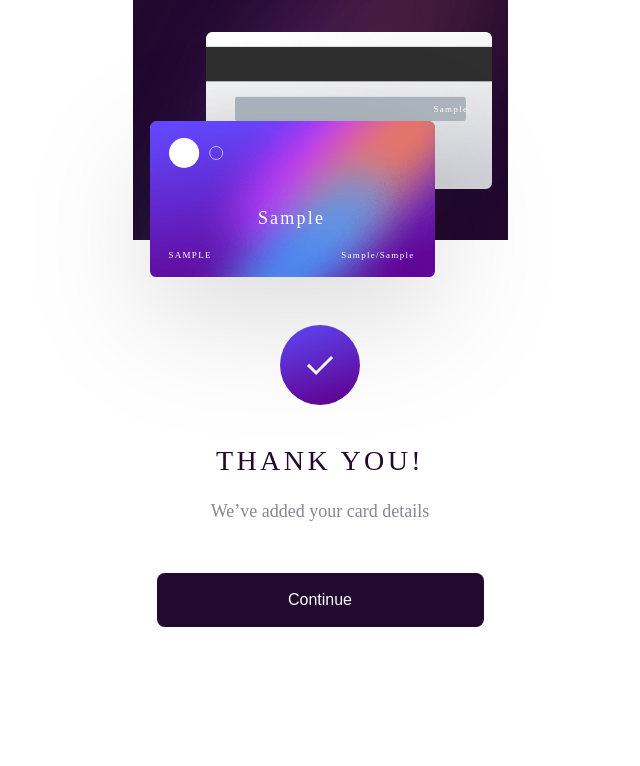
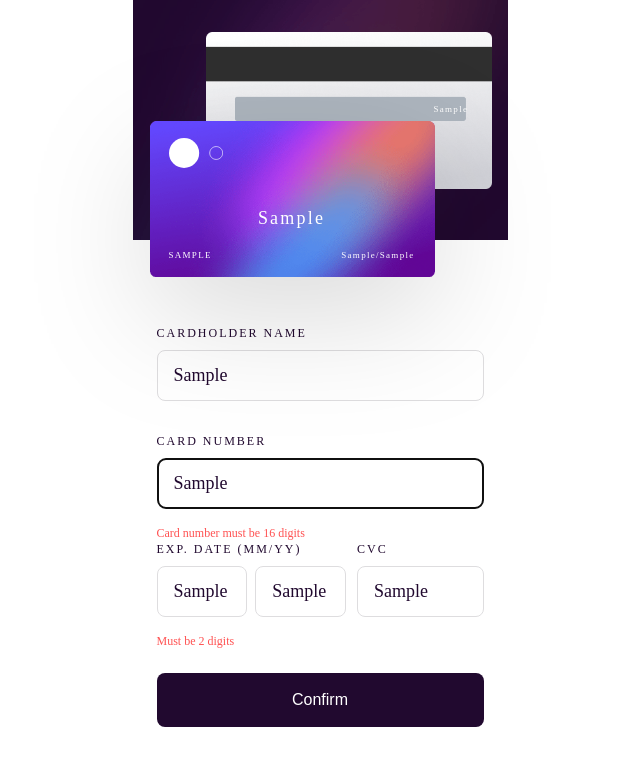
Before and after one commit to roodhouse/frontend-mentor-interactive-card, a React (Create React App) app: page / in a window 1280 px wide. Both pictures are taken after typing "Sample", "Sample", "Sample", "Sample", "Sample" into the empty fields and a click on the input "Confirm". Shown: the top 766 px of the page, without its empty margins (320-960 px from the left). Built offline with nearby package versions, Linux system fonts and the light colour scheme; the HTML template or start-up script is replaced by a standard one.

Commit message:
more error work

```diff
--- a/src/components/bottom/Form.jsx
+++ b/src/components/bottom/Form.jsx
@@ -24,12 +24,15 @@ function Form({ recordName, recordNumber, recordMonth, recordYear, recordCvc })
   }
 
   function onError(e) {
-    console.log(e.cardHolderName.message)
-    console.log(e)
-
-    for (const error in e ) {
+    for (let error in e ) {
       console.log(error)
+      if (error === 'cardHolderExpYear') {
+        console.log('true')
+        error = 'cardHolderExpMonth'
+        console.log(error)
+      }
       const errorDiv = document.getElementById(error +'Error').firstChild
+      console.log(errorDiv)
       errorDiv.style.display = 'block'
     }
   }
@@ -42,14 +45,14 @@ function Form({ recordName, recordNumber, recordMonth, recordYear, recordCvc })
             <CardHolderName register={register} recordName={recordName} errors={errors} />
           </div>
           <div id="cardHolderNumberWrapper" className='w-full mb-1'>
-            <CardHolderNumber register={register} recordNumber={recordNumber} />
+            <CardHolderNumber register={register} recordNumber={recordNumber} errors={errors} />
           </div>
           <div id="expCvcWrapper" className='w-full flex mb-7'>
             <div id="expWrapper" className='mr-[11px]'>
-              <Exp register={register} recordMonth={recordMonth} recordYear={recordYear}/>
+              <Exp register={register} recordMonth={recordMonth} recordYear={recordYear} errors={errors} />
             </div>
             <div id="CvcWrapper" className='w-full'>
-              <Cvc register={register} recordCvc={recordCvc} />
+              <Cvc register={register} recordCvc={recordCvc} errors={errors} />
             </div>
           </div>
           <div id="submitWrapper" className='w-full'>
--- a/src/components/bottom/form/CardHolderNumber.jsx
+++ b/src/components/bottom/form/CardHolderNumber.jsx
@@ -2,7 +2,7 @@ import React from 'react'
 
 // how to force a space every 4 digits?
 
-function CardHolderNumber({ register, recordNumber }) {
+function CardHolderNumber({ register, recordNumber, errors }) {
   return (
     <>
         <div id="cardHolderNumberContainer">
@@ -10,8 +10,21 @@ function CardHolderNumber({ register, recordNumber }) {
               <label htmlFor="cardHolderNumber">CARD NUMBER</label>
             </div>
             <div id="theNumberContainer">
-              <input type="text" id='cardHolderNumber' name='cardHolderNumber' placeholder='e.g. 1234 5678 9123 0000' className='w-full font-["Space_Grotesk"] text-[18px] text-veryDarkViolet border border-solid rounded-lg border-lightGrayishViolet pl-4 py-[11px] placeholder:text-veryDarkViolet placeholder:text-[18px] placeholder:font-["Space_Grotesk"] placeholder:font-medium placeholder:opacity-25'
+              <input type="text" id='cardHolderNumber' maxLength={16} name='cardHolderNumber' placeholder='e.g. 1234 5678 9123 0000' className='w-full font-["Space_Grotesk"] text-[18px] text-veryDarkViolet border border-solid rounded-lg border-lightGrayishViolet pl-4 py-[11px] placeholder:text-veryDarkViolet placeholder:text-[18px] placeholder:font-["Space_Grotesk"] placeholder:font-medium placeholder:opacity-25'
                 {...register('cardHolderNumber',{
+                  required: 'Number is required',
+                  pattern: {
+                    value: /^[0-9]*$/,
+                    message: 'Wrong format, numbers only'
+                  },
+                  maxLength: {
+                    value: 16,
+                    message: 'Card number must be 16 digits'
+                  },
+                  minLength: {
+                    value: 16,
+                    message: 'Card number must be 16 digits'
+                  },
                   onChange: (e) => {
                     recordNumber(e.target.value)
                   }
@@ -19,7 +32,7 @@ function CardHolderNumber({ register, recordNumber }) {
               />
             </div>
             <div id="cardHolderNumberError" className='h-5 text-error text-xs font-["Space_Grotesk"] font-medium mt-2 text-left'>
-              <p id='numberError' className='hidden pt-2'>Wrong format, numbers only</p>
+              <p id='numberError' className='hidden pt-2'>{errors.cardHolderNumber?.message}</p>
             </div>
           </div>
     </>
--- a/src/components/bottom/form/Cvc.jsx
+++ b/src/components/bottom/form/Cvc.jsx
@@ -1,6 +1,6 @@
 import React from 'react'
 
-function Cvc({ register, recordCvc}) {
+function Cvc({ register, recordCvc, errors }) {
   return (
     <>
         <div id="CvcContainer">
@@ -8,8 +8,9 @@ function Cvc({ register, recordCvc}) {
               <label htmlFor="cvc">CVC</label>
             </div>
             <div id="theCvcContainer">
-              <input type="text" id='cvc' name='cvc' placeholder='e.g. 123' className='w-full font-["Space_Grotesk"] text-[18px] text-veryDarkViolet border border-solid rounded-lg border-lightGrayishViolet pl-4 py-[11px] placeholder:text-veryDarkViolet placeholder:text-[18px] placeholder:font-["Space_Grotesk"] placeholder:font-medium placeholder:opacity-25'
-                {...register('cvc',{
+              <input type="text" id='cardHolderCvc' maxLength={3} name='cardHolderCvc' placeholder='e.g. 123' className='w-full font-["Space_Grotesk"] text-[18px] text-veryDarkViolet border border-solid rounded-lg border-lightGrayishViolet pl-4 py-[11px] placeholder:text-veryDarkViolet placeholder:text-[18px] placeholder:font-["Space_Grotesk"] placeholder:font-medium placeholder:opacity-25'
+                {...register('cardHolderCvc',{
+                  required: 'Can\'t be blank',
                   onChange: (e) => {
                     recordCvc(e.target.value)
                   }
@@ -17,7 +18,7 @@ function Cvc({ register, recordCvc}) {
               />
             </div>
             <div id="cardHolderCvcError" className='h-5 text-error text-xs font-["Space_Grotesk"] font-medium mt-2 text-left'>
-              <p id='cvcError' className='hidden pt-2'>Can't be blank</p>
+              <p id='cvcError' className='hidden pt-2'>{errors.cardHolderCvc?.message}</p>
             </div>
           </div>
     </>
--- a/src/components/bottom/form/Exp.jsx
+++ b/src/components/bottom/form/Exp.jsx
@@ -1,6 +1,6 @@
 import React from 'react'
 
-function Exp({ register, recordMonth, recordYear }) {
+function Exp({ register, recordMonth, recordYear, errors }) {
   return (
     <>
         <div id="expContainer">
@@ -9,8 +9,17 @@ function Exp({ register, recordMonth, recordYear }) {
             </div>
             <div id="expDate" className='flex'>
                 <div id="theExpMonthContainer" className='mr-2'>
-                    <input type="text" id='expMonth' name='expMonth' placeholder='MM' className='w-full font-["Space_Grotesk"] text-[18px] text-veryDarkViolet border border-solid rounded-lg border-lightGrayishViolet pl-4 py-[11px] placeholder:text-veryDarkViolet placeholder:text-[18px] placeholder:font-["Space_Grotesk"] placeholder:font-medium placeholder:opacity-25'
-                      {...register('expMonth',{
+                    <input type="text" id='cardHolderExpMonth' maxLength={2} name='cardHolderExpMonth' placeholder='MM' className='w-full font-["Space_Grotesk"] text-[18px] text-veryDarkViolet border border-solid rounded-lg border-lightGrayishViolet pl-4 py-[11px] placeholder:text-veryDarkViolet placeholder:text-[18px] placeholder:font-["Space_Grotesk"] placeholder:font-medium placeholder:opacity-25'
+                      {...register('cardHolderExpMonth',{
+                        required: 'Can\'t be blank',
+                        maxLength: {
+                          value: 2,
+                          message: 'Must be 2 digits'
+                        },
+                        minLength: {
+                          value: 2,
+                          message: 'Must be 2 digits'
+                        },
                         onChange: (e) => {
                           recordMonth(e.target.value)
                         }
@@ -18,8 +27,17 @@ function Exp({ register, recordMonth, recordYear }) {
                     />
                 </div>
                 <div id="theExpYearContainer">
-                    <input type="text" id='expYear' name='expYear' placeholder='YY' className='w-full font-["Space_Grotesk"] text-[18px] text-veryDarkViolet border border-solid rounded-lg border-lightGrayishViolet pl-4 py-[11px] placeholder:text-veryDarkViolet placeholder:text-[18px] placeholder:font-["Space_Grotesk"] placeholder:font-medium placeholder:opacity-25'
-                      {...register('expYear',{
+                    <input type="text" id='cardHolderExpYear' maxLength={2} name='cardHolderExpYear' placeholder='YY' className='w-full font-["Space_Grotesk"] text-[18px] text-veryDarkViolet border border-solid rounded-lg border-lightGrayishViolet pl-4 py-[11px] placeholder:text-veryDarkViolet placeholder:text-[18px] placeholder:font-["Space_Grotesk"] placeholder:font-medium placeholder:opacity-25'
+                      {...register('cardHolderExpYear',{
+                        required: 'Can\'t be blank',
+                        maxLength: {
+                          value: 2,
+                          message: 'Must be 2 digits'
+                        },
+                        minLength: {
+                          value: 2,
+                          message: 'Must be 2 digits'
+                        },
                         onChange: (e) => {
                           recordYear(e.target.value)
                         }
@@ -27,8 +45,8 @@ function Exp({ register, recordMonth, recordYear }) {
                     />
                 </div>
             </div>
-            <div id="cardHolderExpError" className='h-5 text-error text-xs font-["Space_Grotesk"] font-medium mt-2 text-left'>
-              <p id='expError' className='hidden pt-2'>Can't be blank</p>
+            <div id="cardHolderExpMonthError" className='h-5 text-error text-xs font-["Space_Grotesk"] font-medium mt-2 text-left'>
+              <p id='expError' className='hidden pt-2'>{errors.cardHolderExpMonth?.message || errors.cardHolderExpYear?.message}</p>
             </div>
           </div>
     </>
```
